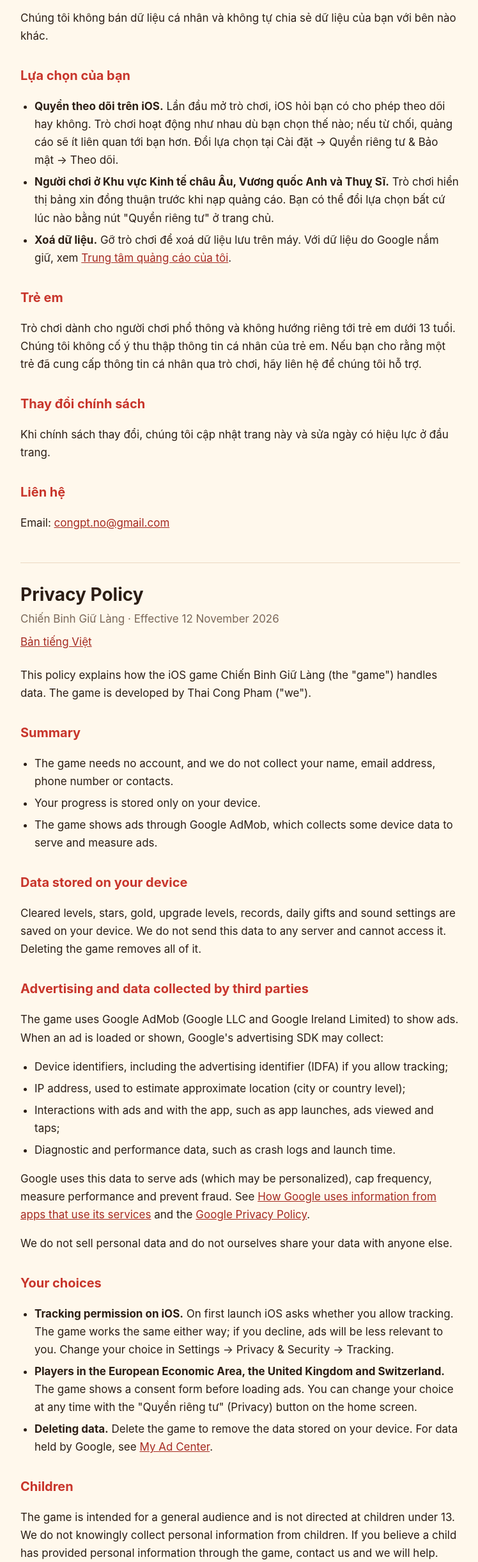
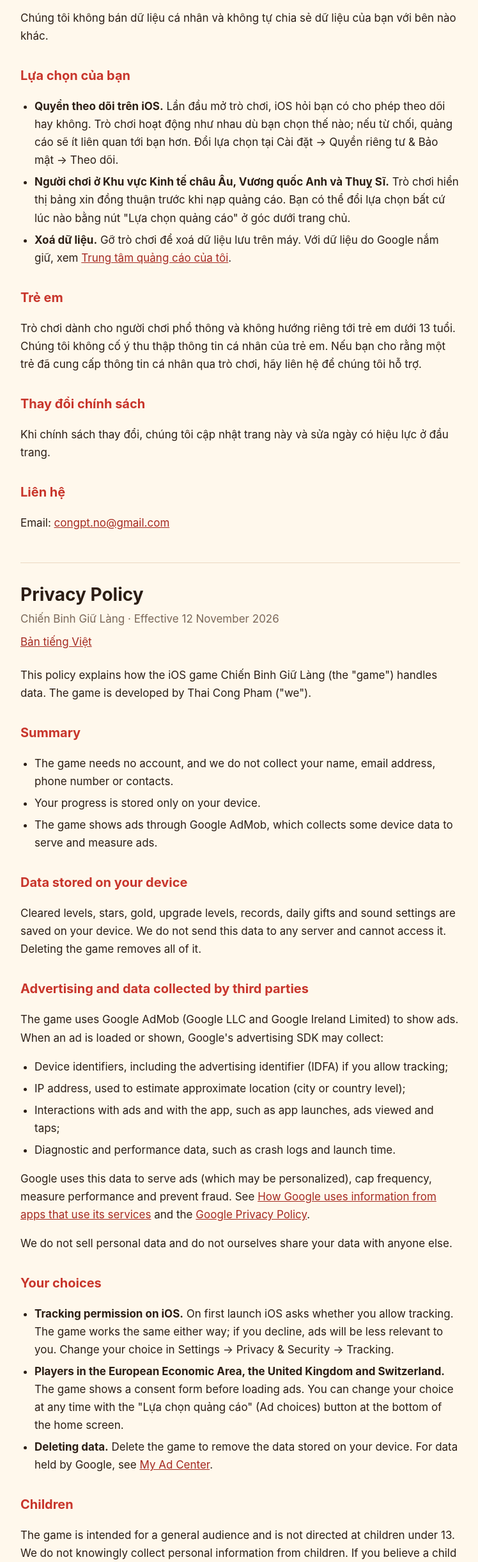
Before and after one commit to congcong1998/congcong1998.github.io, a plain HTML site: page chien-binh/privacy-policy.html in a window 1280 px wide. Shown: the part 1091-3532 px from the top of the page at 64% size, without its empty margins (264-1012 px from the left). Drawn offline with Linux system fonts and the light colour scheme.

Commit message:
Chiến Binh Giữ Làng: rename ad choices button in privacy policy
Co-Authored-By: Claude Fable 5.2 <noreply@anthropic.com>

```diff
--- a/chien-binh/privacy-policy.html
+++ b/chien-binh/privacy-policy.html
@@ -67,7 +67,7 @@
   <h2>Lựa chọn của bạn</h2>
   <ul>
     <li><strong>Quyền theo dõi trên iOS.</strong> Lần đầu mở trò chơi, iOS hỏi bạn có cho phép theo dõi hay không. Trò chơi hoạt động như nhau dù bạn chọn thế nào; nếu từ chối, quảng cáo sẽ ít liên quan tới bạn hơn. Đổi lựa chọn tại Cài đặt → Quyền riêng tư &amp; Bảo mật → Theo dõi.</li>
-    <li><strong>Người chơi ở Khu vực Kinh tế châu Âu, Vương quốc Anh và Thuỵ Sĩ.</strong> Trò chơi hiển thị bảng xin đồng thuận trước khi nạp quảng cáo. Bạn có thể đổi lựa chọn bất cứ lúc nào bằng nút "Quyền riêng tư" ở trang chủ.</li>
+    <li><strong>Người chơi ở Khu vực Kinh tế châu Âu, Vương quốc Anh và Thuỵ Sĩ.</strong> Trò chơi hiển thị bảng xin đồng thuận trước khi nạp quảng cáo. Bạn có thể đổi lựa chọn bất cứ lúc nào bằng nút "Lựa chọn quảng cáo" ở góc dưới trang chủ.</li>
     <li><strong>Xoá dữ liệu.</strong> Gỡ trò chơi để xoá dữ liệu lưu trên máy. Với dữ liệu do Google nắm giữ, xem <a href="https://myadcenter.google.com/">Trung tâm quảng cáo của tôi</a>.</li>
   </ul>
 
@@ -114,7 +114,7 @@
   <h2>Your choices</h2>
   <ul>
     <li><strong>Tracking permission on iOS.</strong> On first launch iOS asks whether you allow tracking. The game works the same either way; if you decline, ads will be less relevant to you. Change your choice in Settings → Privacy &amp; Security → Tracking.</li>
-    <li><strong>Players in the European Economic Area, the United Kingdom and Switzerland.</strong> The game shows a consent form before loading ads. You can change your choice at any time with the "Quyền riêng tư" (Privacy) button on the home screen.</li>
+    <li><strong>Players in the European Economic Area, the United Kingdom and Switzerland.</strong> The game shows a consent form before loading ads. You can change your choice at any time with the "Lựa chọn quảng cáo" (Ad choices) button at the bottom of the home screen.</li>
     <li><strong>Deleting data.</strong> Delete the game to remove the data stored on your device. For data held by Google, see <a href="https://myadcenter.google.com/">My Ad Center</a>.</li>
   </ul>
 
```
